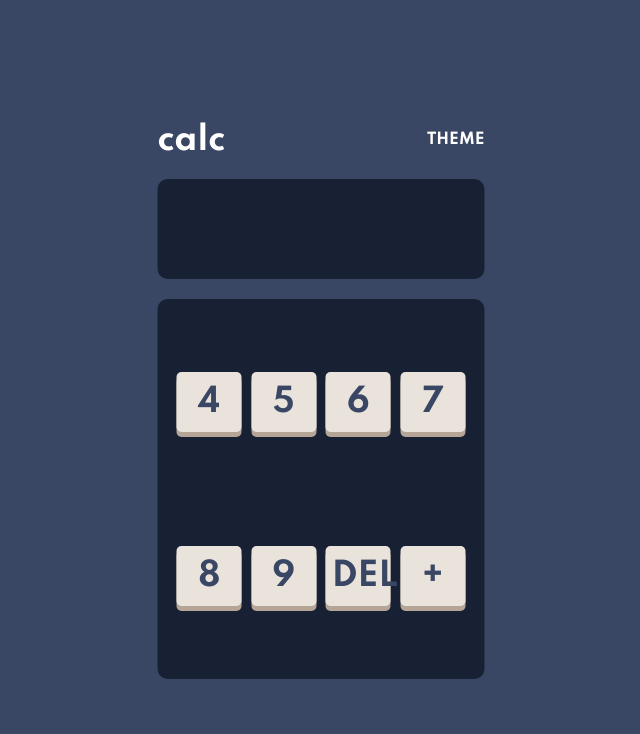
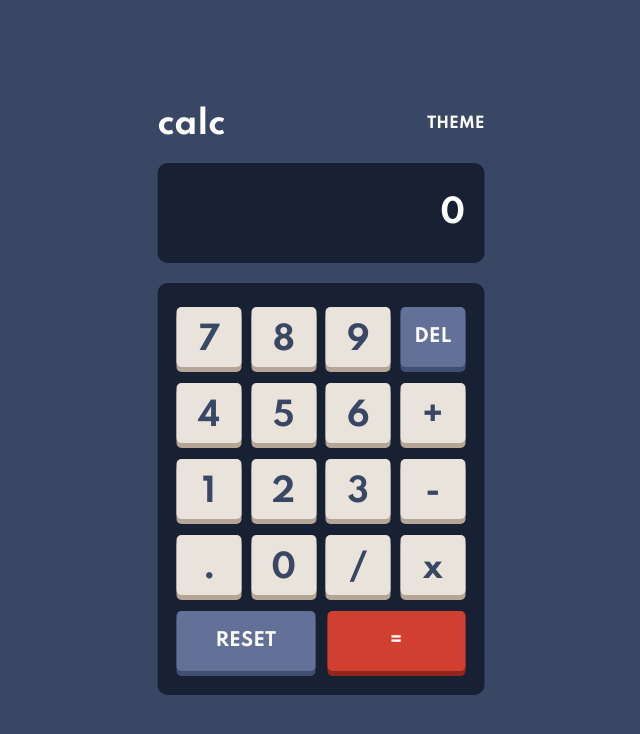
Before and after one commit to jesusrmz19/Calculator, a Next.js app: page / in a window 1280 px wide. Shown: the top 734 px of the page, without its empty margins (319-959 px from the left). Built offline with nearby package versions, Linux system fonts and the light colour scheme.

Commit message:
Add style for first theme and basic functionallity

```diff
--- a/components/styles/Button.js
+++ b/components/styles/Button.js
@@ -2,7 +2,6 @@ import styled from 'styled-components';
 
 const ButtonStyles = styled.button`
   font-size: var(--fontsizenum);
-  text-transform: uppercase;
   background: var(--keygraybg);
   color: var(--mainbg);
   cursor: pointer;
@@ -12,6 +11,7 @@ const ButtonStyles = styled.button`
   box-shadow: 0 5px var(--keygrayshadow);
   margin: 8px 0;
   font-family: var(--font);
+  line-height: 2;
 `;
 
 export default ButtonStyles;
--- a/components/styles/Numpad.js
+++ b/components/styles/Numpad.js
@@ -11,12 +11,26 @@ const NumpadStyle = styled.div`
   justify-content: space-between;
   align-items: center;
   color: var(--bluetxt);
-  .btn--del {
+  button[value='del'],
+  button[value='reset'] {
     background: var(--keybluebg);
     box-shadow: 0 5px var(--keyblueshadow);
     font-size: 18px;
     color: white;
     font-family: var(--font);
+    text-transform: uppercase;
+  }
+  button[value='reset'] {
+    flex: 2;
+  }
+  button[value='='] {
+    flex: 2;
+    background: var(--keyredbg);
+    box-shadow: 0 5px var(--keyredshadow);
+    font-size: 18px;
+    color: white;
+    font-family: var(--font);
+    margin-left: 12px;
   }
 `;
 
--- a/components/styles/Screen.js
+++ b/components/styles/Screen.js
@@ -8,6 +8,15 @@ const ScreenStyles = styled.div`
   grid-column: 1/-1;
   grid-row: 2;
   margin: 20px 0;
+  display: flex;
+  flex-direction: column;
+  justify-content: center;
+  p {
+    color: white;
+    font-size: var(--fontsizenum);
+    text-align: right;
+    padding: 1.2rem;
+  }
 `;
 
 export default ScreenStyles;
--- a/lib/calculator-buttons.js
+++ b/lib/calculator-buttons.js
@@ -1,4 +1,4 @@
-const buttons = [
+export const buttons = [
   7,
   8,
   9,
@@ -19,4 +19,59 @@ const buttons = [
   '=',
 ];
 
-export default buttons;
+export const newBtns = {
+  7: {
+    value: 7,
+  },
+  8: {
+    value: 8,
+  },
+  9: {
+    value: 9,
+  },
+  del: {
+    value: 'del',
+  },
+  4: {
+    value: 4,
+  },
+  5: {
+    value: 5,
+  },
+  6: {
+    value: 6,
+  },
+  '+': {
+    value: '+',
+  },
+  1: {
+    value: 1,
+  },
+  2: {
+    value: 2,
+  },
+  3: {
+    value: '3',
+  },
+  '-': {
+    value: '-',
+  },
+  '.': {
+    value: '.',
+  },
+  0: {
+    value: '0',
+  },
+  '/': {
+    value: '/',
+  },
+  x: {
+    value: 'x',
+  },
+  reset: {
+    value: 'reset',
+  },
+  '=': {
+    value: '=',
+  },
+};
--- a/pages/index.js
+++ b/pages/index.js
@@ -1,12 +1,12 @@
 import Head from 'next/head';
+import { useState, useRef, useEffect } from 'react';
 import styled from 'styled-components';
 import Page from '../components/Page';
 import ButtonStyles from '../components/styles/Button';
 import CalcContainer from '../components/styles/CalcContainer';
 import NumpadStyle from '../components/styles/Numpad';
 import ScreenStyles from '../components/styles/Screen';
-import buttons from '../lib/calculator-buttons';
-import newBtns from '../lib/calculator-btn-obj';
+import { buttons } from '../lib/calculator-buttons';
 
 const MainContainer = styled.main`
   width: 100%;
@@ -27,6 +27,75 @@ const CalcHeader = styled.div`
 `;
 
 export default function Home() {
+  let currentNum = '';
+  let baseNum = 0;
+  const [a, setA] = useState(0);
+  const [b, setB] = useState(0);
+  const resettingRef = useRef(false);
+  const [acc, setAcc] = useState(0);
+  const [screenValue, setScreenValue] = useState('0');
+  const [operation, setOperation] = useState('none');
+
+  const getResult = function () {
+    //resettingRef.current = true;
+    setAcc(eval(acc + operation + b));
+  };
+
+  const displayNum = function () {
+    console.log(`SCREEN == ${acc}`);
+  };
+
+  const keepNum = function (e) {
+    currentNum += e.target.innerText;
+    if (screenValue === '0' || acc !== 0) {
+      setScreenValue(currentNum);
+    } else {
+      setScreenValue(screenValue + currentNum);
+    }
+  };
+
+  const resetCalc = function () {
+    setA(0);
+    setB(0);
+    setAcc(0);
+    setScreenValue('0');
+    setOperation('none');
+  };
+
+  const delNum = function () {
+    if (operation !== 'none') return;
+    if (screenValue === '0') return;
+    let newNum = screenValue.slice(0, -1);
+    setScreenValue(newNum);
+  };
+
+  const handleClick = function (e) {
+    let localOperation = e.target.innerText;
+    if (localOperation === 'x') localOperation = '*';
+    switch (localOperation) {
+      case 'RESET':
+        resetCalc();
+        break;
+      case 'DEL':
+        delNum();
+        break;
+      case '=':
+        resettingRef.current = true;
+        setB(+screenValue);
+        getResult();
+        break;
+      default:
+        if (screenValue === '0') return;
+        if (acc !== 0) {
+          setB(+screenValue);
+          getResult();
+          return;
+        }
+        setOperation(localOperation);
+        setAcc(+screenValue);
+    }
+  };
+
   return (
     <Page>
       <Head>
@@ -34,7 +103,7 @@ export default function Home() {
         <link
           rel="preconnect"
           href="https://fonts.gstatic.com"
-          crossorigin
+          crossOrigin="true"
         ></link>
         <link
           href="https://fonts.googleapis.com/css2?family=Spartan:wght@700&display=swap"
@@ -48,18 +117,29 @@ export default function Home() {
             <h1>calc</h1>
             <p>theme</p>
           </CalcHeader>
-          <ScreenStyles></ScreenStyles>
+          <ScreenStyles>
+            <p>{screenValue}</p>
+          </ScreenStyles>
           <NumpadStyle>
-            {Object.keys(newBtns).map((button) => {
-              return <ButtonStyles>{newBtns[button].value}</ButtonStyles>;
+            {buttons.map((button) => {
+              if (!isNaN(button) || button == '.') {
+                return (
+                  <ButtonStyles key={button} value={button} onClick={keepNum}>
+                    {button}
+                  </ButtonStyles>
+                );
+              } else {
+                return (
+                  <ButtonStyles
+                    key={button}
+                    value={button === 'x' ? '*' : button}
+                    onClick={handleClick}
+                  >
+                    {button}
+                  </ButtonStyles>
+                );
+              }
             })}
-            {/* {buttons.map((button) => {
-              return (
-                <ButtonStyles key={button} value={button}>
-                  {button}
-                </ButtonStyles>
-              );
-            })} */}
           </NumpadStyle>
         </CalcContainer>
       </MainContainer>
```
